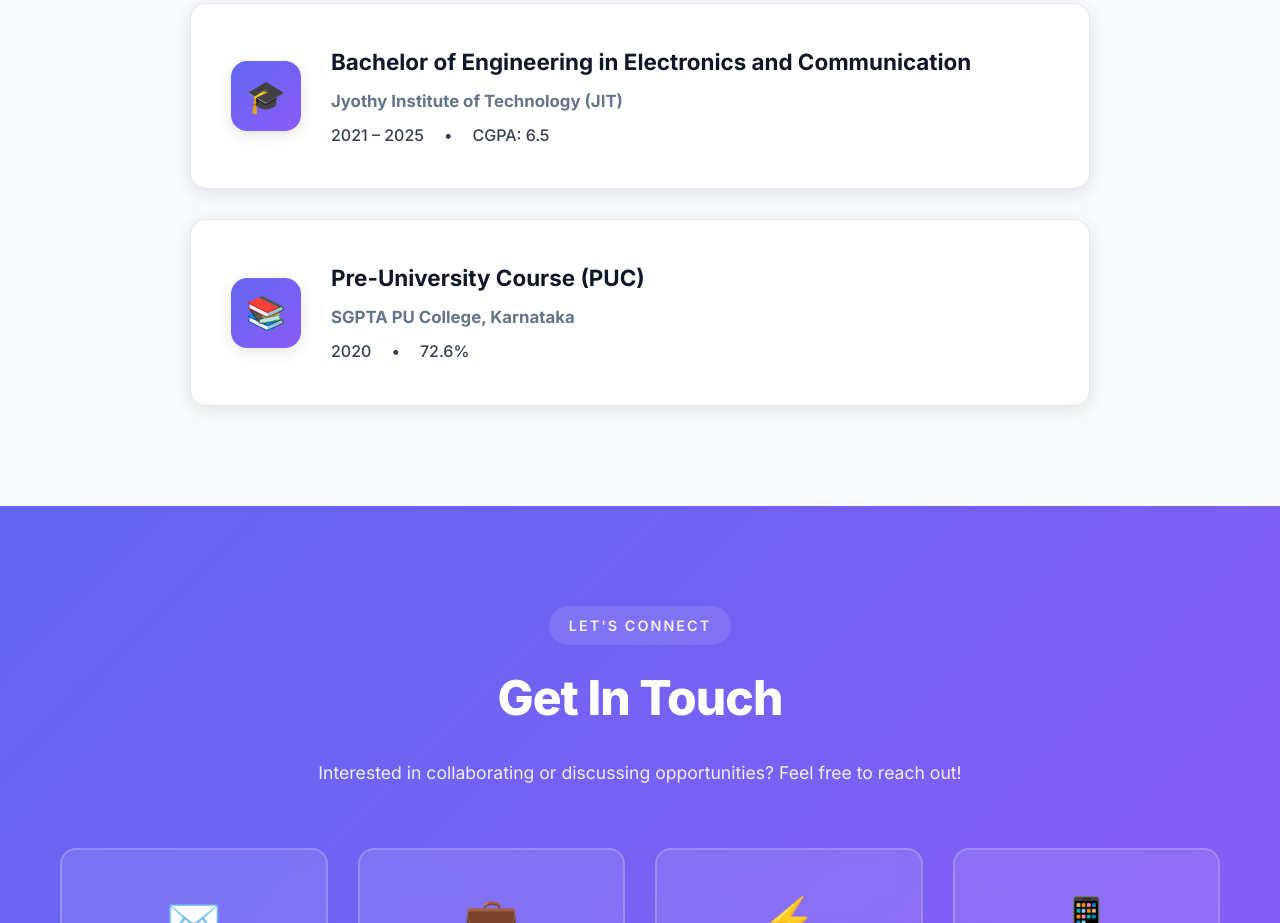
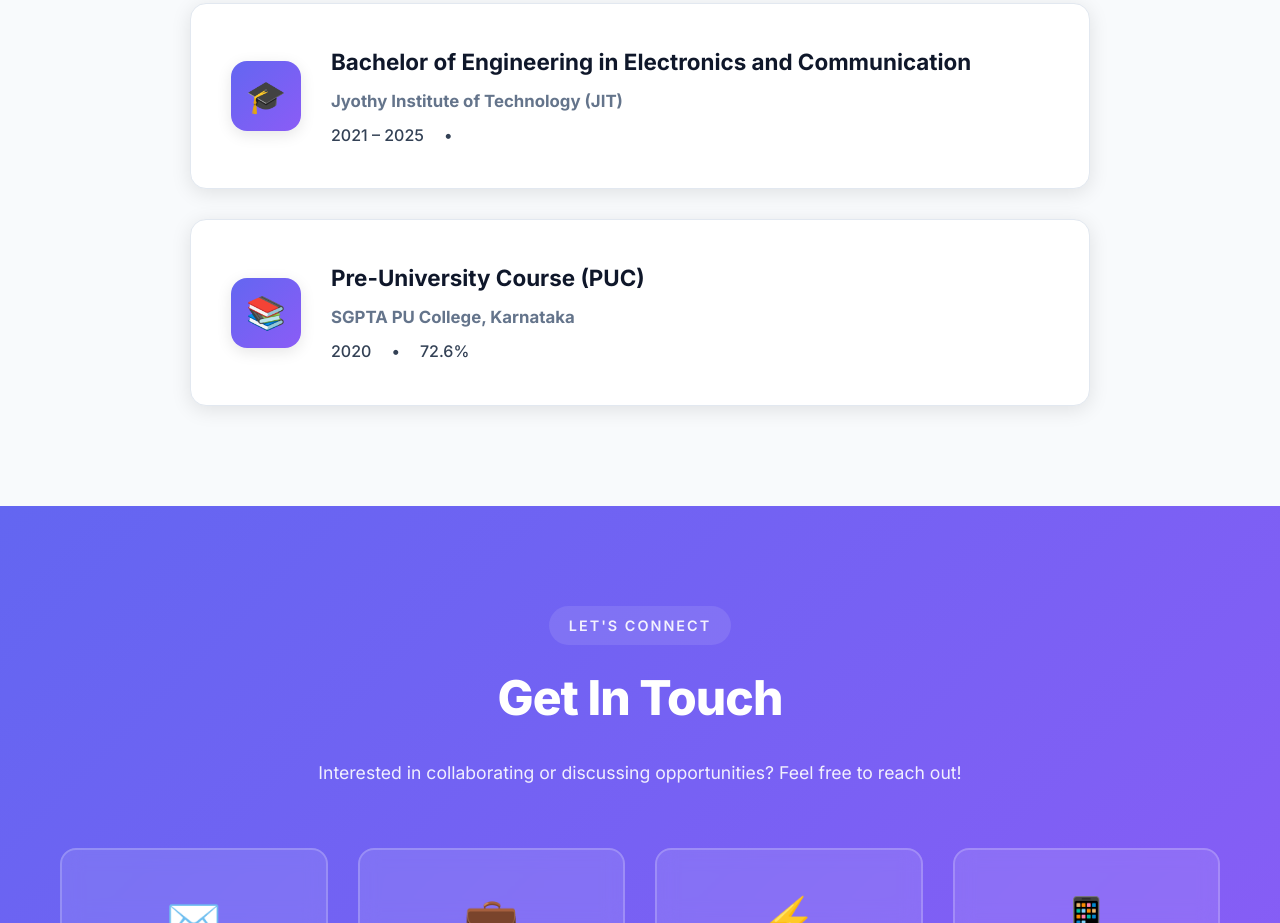
Before and after one commit to sriganesh2003/sriganesh2003.github.io, a plain HTML site: page index.html in a window 1280 px wide. Shown: the part 5919-6842 px from the top of the page. Drawn offline with Linux system fonts and the light colour scheme.

Commit message:
Update index.html

```diff
--- a/index.html
+++ b/index.html
@@ -1240,7 +1240,7 @@
                         <div class="details">
                             <span>2021 – 2025</span>
                             <span>•</span>
-                            <span>CGPA: 6.5</span>
+                            <span></span>
                         </div>
                     </div>
                 </div>
@@ -1393,4 +1393,5 @@
         });
     </script>
 </body>
+
 </html>
```
